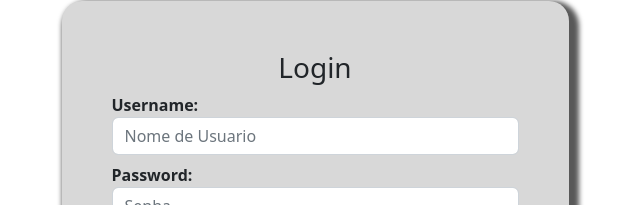
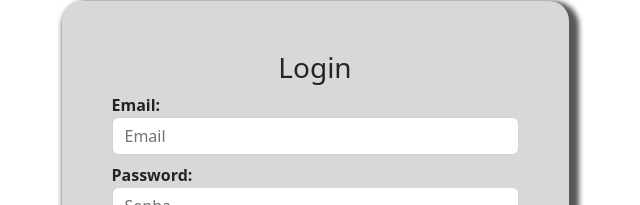
Before and after one commit to brunopontes90/projeto-pessoa, a React (Create React App) app in the folder frontend/: page / in a window 1280 px wide. Shown: the part 120-325 px from the top of the page, without its empty margins (325-965 px from the left). Built offline with nearby package versions, Linux system fonts and the light colour scheme.

Commit message:
Alterado campo nome para email

```diff
--- a/frontend/src/components/Auth/Auth.css
+++ b/frontend/src/components/Auth/Auth.css
@@ -1,6 +1,6 @@
 :root {
+    --gray: #585858;
     --graylight: #D8D8D8;
-    --gray: #585858;
 }
 
 #login {
--- a/frontend/src/components/Auth/Auth.js
+++ b/frontend/src/components/Auth/Auth.js
@@ -27,13 +27,13 @@ function Auth(props) {
                             <form id="login-form" className="form" action="" method="post">
                                 <h3 className="text-center">Login</h3>
                                 <div className="form-group">
-                                    <strong><label for="username">Username:</label></strong>
+                                    <strong><label for="username">Email:</label></strong>
                                     <input
                                         type="text"
-                                        id="username"
-                                        name="username"
+                                        id="email"
+                                        name="email"
+                                        placeholder="Email"
                                         className="form-control"
-                                        placeholder="Nome de Usuario"
                                     />
                                 </div>
                                 <div className="form-group mt-2">
```
